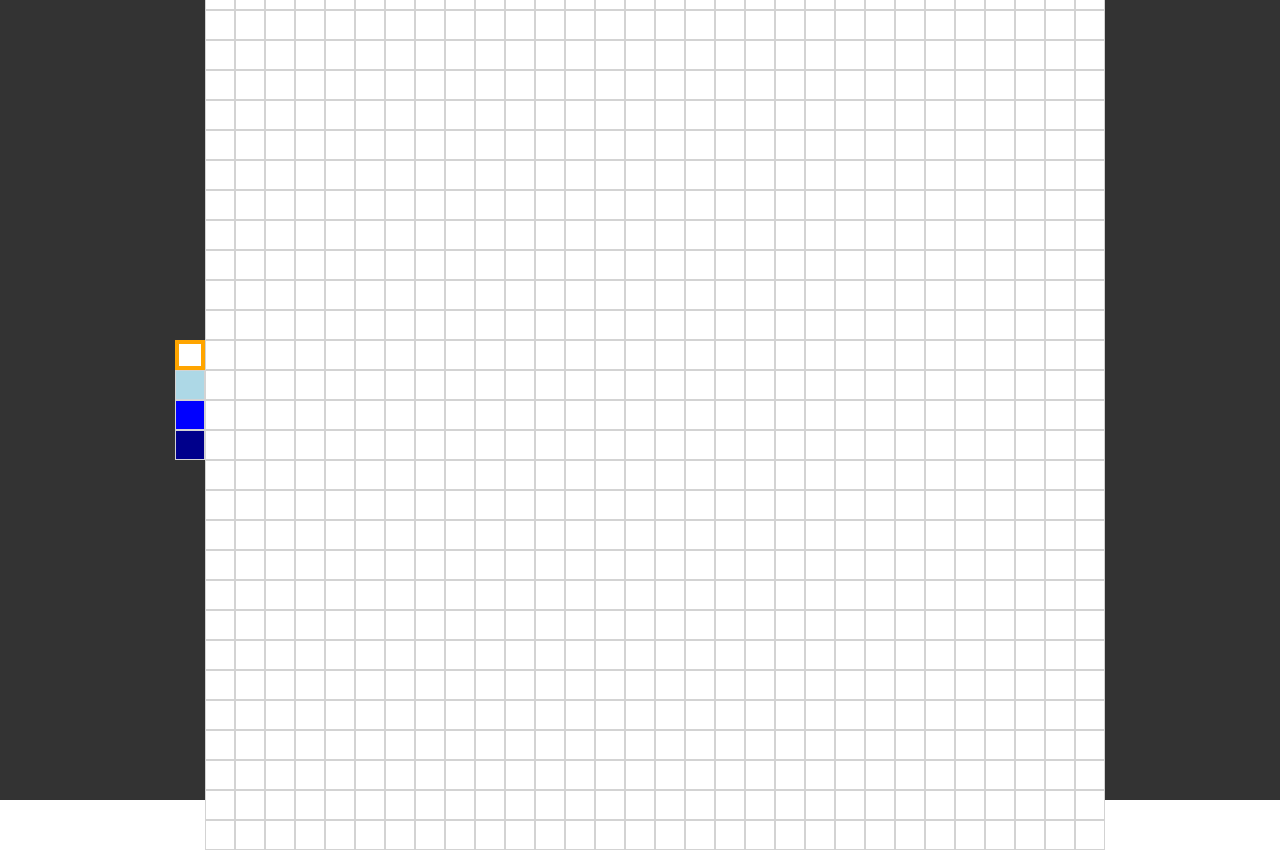
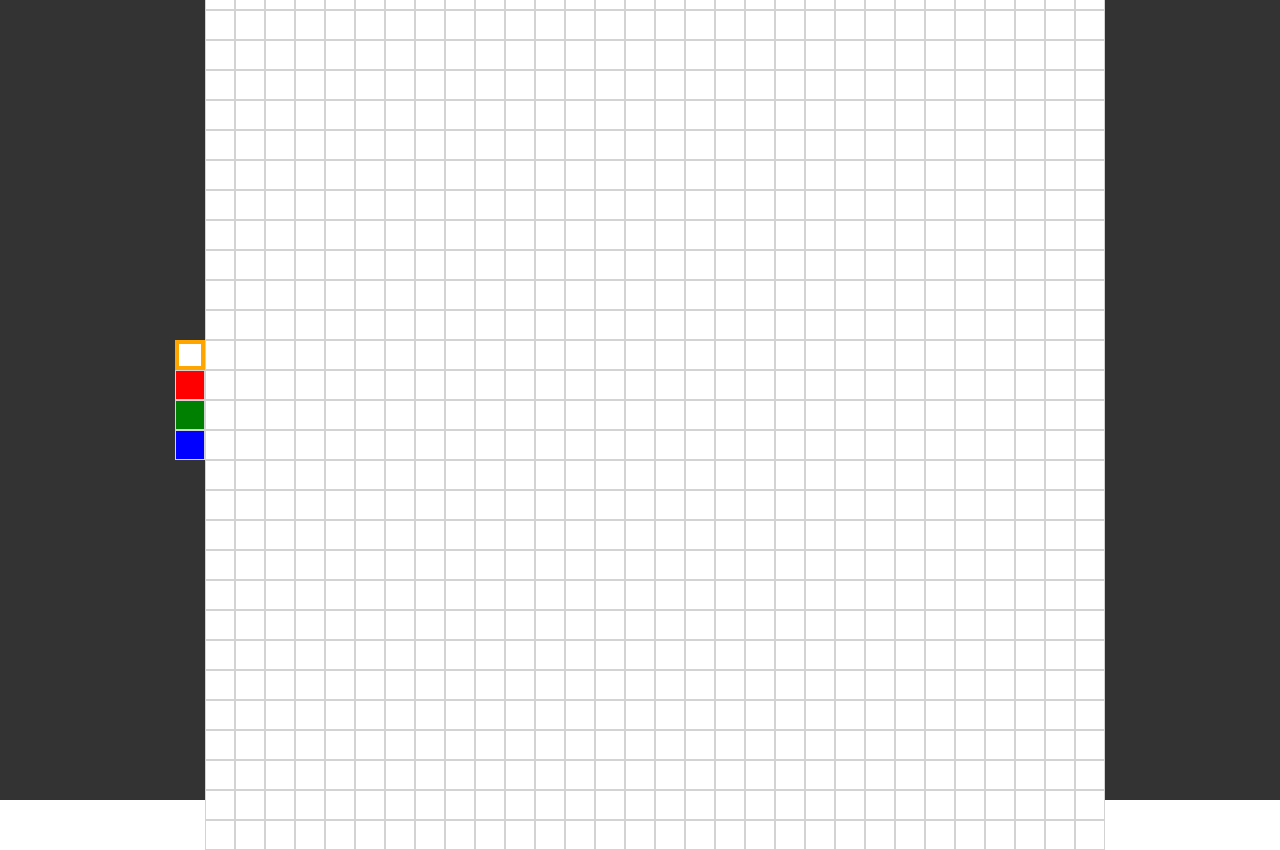
Before and after one commit to diogom93/pixel-art, a React (Create React App) app: page / in a window 1280 px wide. Built offline with nearby package versions, Linux system fonts and the light colour scheme.

Commit message:
Update colours

```diff
--- a/src/Colours.js
+++ b/src/Colours.js
@@ -1 +1 @@
-export default ['white', 'lightblue', 'blue', 'darkblue'];
+export default ['white', 'red', 'green', 'blue'];
--- a/src/styles.css
+++ b/src/styles.css
@@ -2,16 +2,16 @@
     background-color: white;
 }
 
-.lightblue {
-    background-color: lightblue;
+.red {
+    background-color: red;
+}
+
+.green {
+    background-color: green;
 }
 
 .blue {
     background-color: blue;
-}
-
-.darkblue {
-    background-color: darkblue;
 }
 
 .pixel {
```
